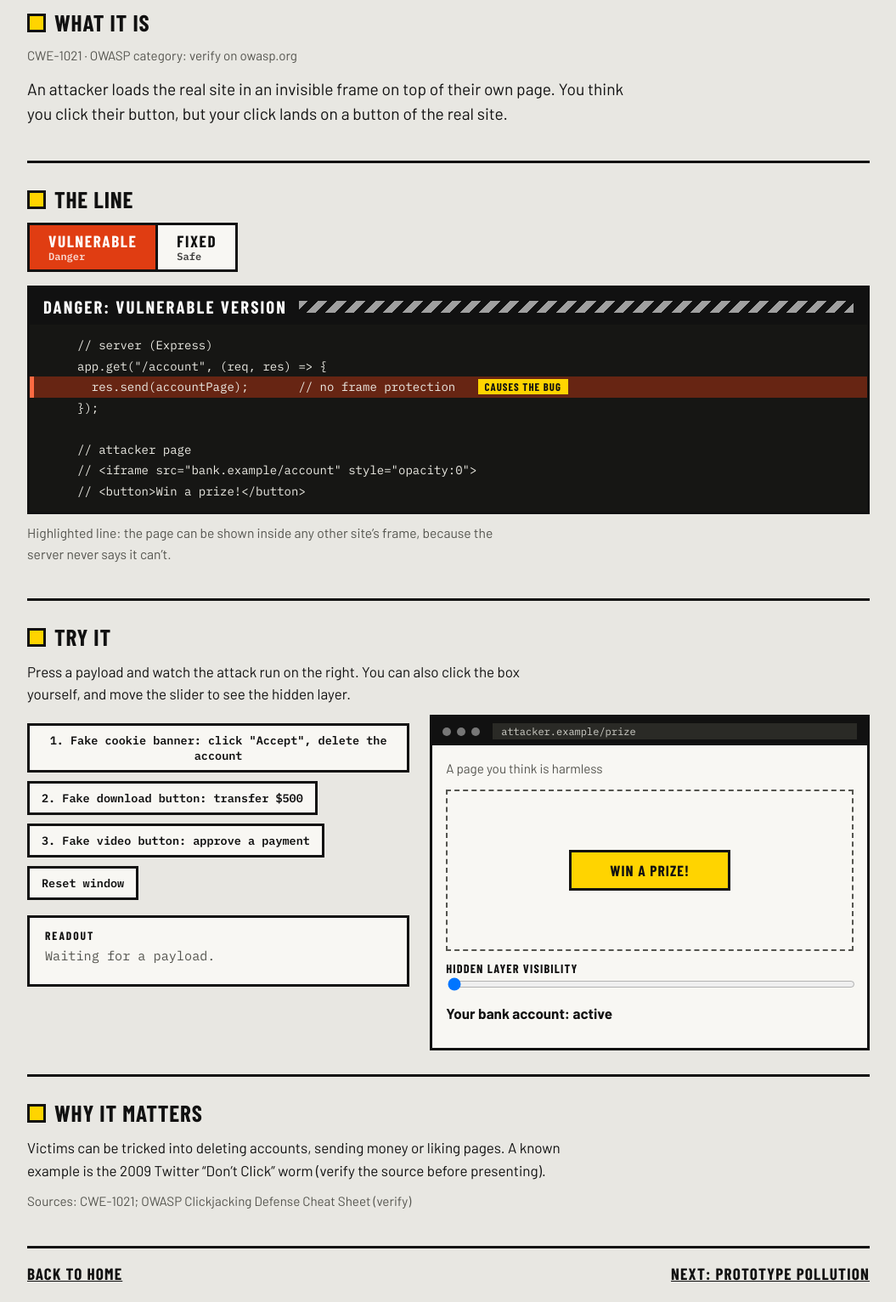
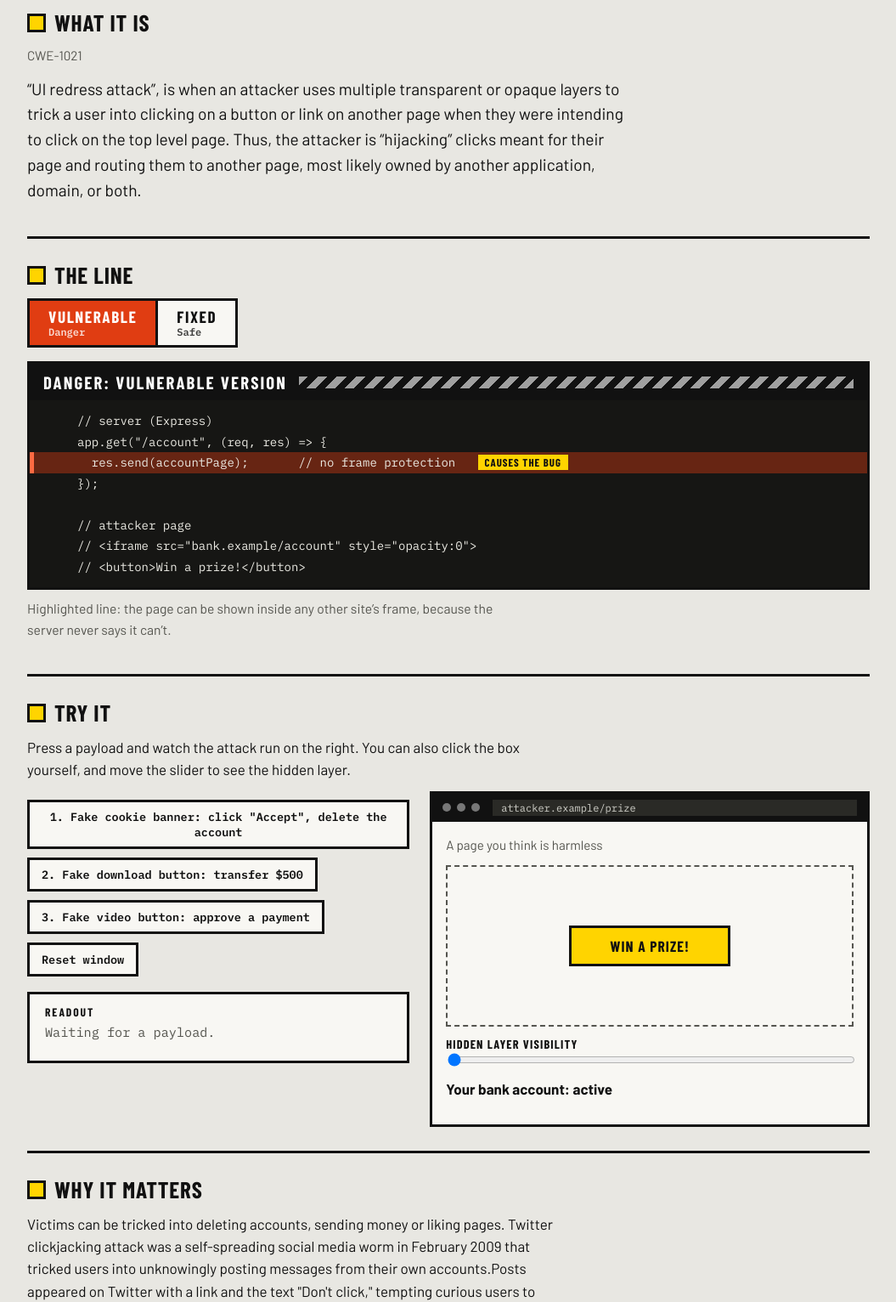
Before and after one commit to OrjoanAli/Safe-To-Break-42-amman, a plain HTML site: page click.html in a window 1280 px wide. Shown: the part 268-1800 px from the top of the page at 85% size, without its empty margins (112-1167 px from the left). Drawn offline with nearby package versions, Linux system fonts and the light colour scheme; a web font is replaced by a local one.

Commit message:
Update click.html with detailed explanations

```diff
--- a/click.html
+++ b/click.html
@@ -31,8 +31,8 @@
   <!-- 1. WHAT IT IS -->
   <section class="block first">
     <h2>What it is</h2>
-    <p class="meta">CWE-1021 · OWASP category: verify on owasp.org</p>
-    <p class="lead">An attacker loads the real site in an invisible frame on top of their own page. You think you click their button, but your click lands on a button of the real site.</p>
+    <p class="meta"><a link= "https://cwe.mitre.org/data/definitions/1021.html">CWE-1021</a> </p>
+    <p class="lead"> “UI redress attack”, is when an attacker uses multiple transparent or opaque layers to trick a user into clicking on a button or link on another page when they were intending to click on the top level page. Thus, the attacker is “hijacking” clicks meant for their page and routing them to another page, most likely owned by another application, domain, or both.</p>
   </section>
 
   <!-- 2. THE LINE: switch + the two versions of the code -->
@@ -132,8 +132,8 @@
   <!-- 4. WHY IT MATTERS -->
   <section class="block">
     <h2>Why it matters</h2>
-    <p>Victims can be tricked into deleting accounts, sending money or liking pages. A known example is the 2009 Twitter “Don’t Click” worm (verify the source before presenting).</p>
-    <p class="meta">Sources: CWE-1021; OWASP Clickjacking Defense Cheat Sheet (verify)</p>
+    <p>Victims can be tricked into deleting accounts, sending money or liking pages.  Twitter clickjacking attack was a self-spreading social media worm in February 2009 that tricked users into unknowingly posting messages from their own accounts.Posts appeared on Twitter with a link and the text "Don't click," tempting curious users to click.The destination page used an invisible iframe placed over a button.</p>
+    <p class="meta">Sources: <a href="https://cwe.mitre.org/data/definitions/1021.html">CWE-1021</a>, <a href= "https://blog.x.com/en/company/clickjacking-blocked">Twitter(X)-blog</a></p>
   </section>
 
   <div class="pager">
```
